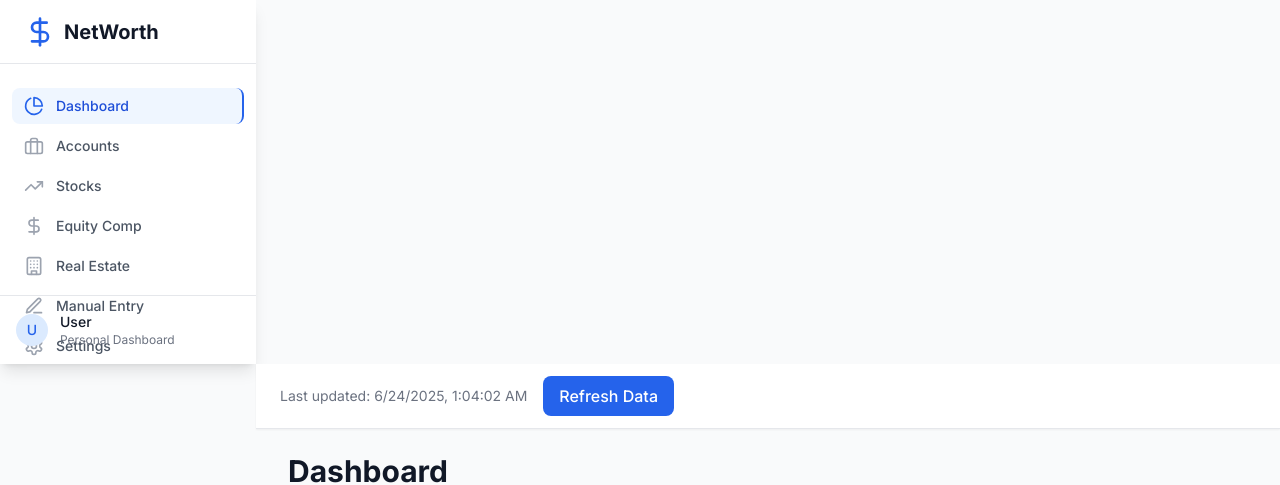
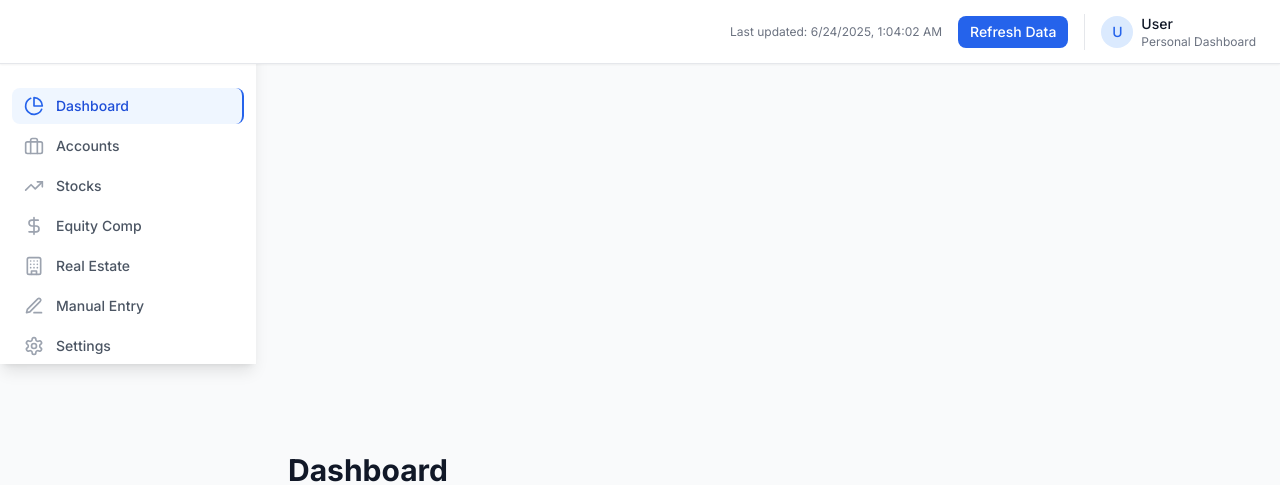
Before and after one commit to kharyam/networth-dashboard, a React (Vite) app in the folder frontend/: page / in a window 1280 px wide. Shown: the top 485 px of the page. Built offline with nearby package versions, Linux system fonts and the light colour scheme; no server answers.

Commit message:
More prompt 1.1 updats, UI alignment

```diff
--- a/frontend/src/components/Layout.tsx
+++ b/frontend/src/components/Layout.tsx
@@ -40,24 +40,77 @@ function Layout({ children }: LayoutProps) {
         />
       )}
 
+      {/* Top header spanning full width */}
+      <div className="fixed top-0 left-0 right-0 z-30 h-16 bg-white border-b border-gray-200 shadow-sm">
+        <div className="flex items-center justify-between h-full px-4 sm:px-6">
+          {/* Left side - Logo and mobile menu */}
+          <div className="flex items-center">
+            <button
+              className="lg:hidden mr-4"
+              onClick={() => setSidebarOpen(true)}
+            >
+              <Menu className="w-6 h-6 text-gray-400" />
+            </button>
+
+            {/* Logo visible on mobile */}
+            <div className="flex items-center lg:hidden">
+              <DollarSign className="w-8 h-8 text-primary-600" />
+              <span className="ml-2 text-xl font-bold text-gray-900">NetWorth</span>
+            </div>
+          </div>
+
+          {/* Right side - User info and actions */}
+          <div className="flex items-center space-x-4">
+            <div className="hidden sm:flex items-center space-x-4">
+              <div className="text-right">
+                <p className="text-xs text-gray-500">
+                  Last updated: {new Date().toLocaleString()}
+                </p>
+              </div>
+
+              <button className="btn-primary text-sm px-3 py-1.5">
+                Refresh Data
+              </button>
+            </div>
+
+            {/* User profile */}
+            <div className="flex items-center space-x-3 border-l border-gray-200 pl-4">
+              <div className="flex items-center space-x-2">
+                <div className="w-8 h-8 bg-primary-100 rounded-full flex items-center justify-center">
+                  <span className="text-primary-600 text-sm font-medium">U</span>
+                </div>
+                <div className="hidden sm:block">
+                  <p className="text-sm font-medium text-gray-900">User</p>
+                  <p className="text-xs text-gray-500">Personal Dashboard</p>
+                </div>
+              </div>
+            </div>
+          </div>
+        </div>
+      </div>
+
       {/* Sidebar */}
-      <div className={`fixed inset-y-0 left-0 z-50 w-64 bg-white shadow-lg transform transition-transform duration-300 ease-in-out lg:translate-x-0 lg:static lg:inset-0 ${
+      <div className={`fixed inset-y-0 left-0 z-50 w-64 bg-white shadow-lg transform transition-transform duration-300 ease-in-out lg:translate-x-0 lg:static lg:inset-0 pt-16 ${
         sidebarOpen ? 'translate-x-0' : '-translate-x-full'
       }`}>
-        <div className="flex items-center justify-between h-16 px-6 border-b border-gray-200">
+        {/* Logo in sidebar for desktop */}
+        <div className="hidden lg:flex items-center justify-between h-16 px-6 border-b border-gray-200 -mt-16 bg-white">
           <div className="flex items-center">
             <DollarSign className="w-8 h-8 text-primary-600" />
             <span className="ml-2 text-xl font-bold text-gray-900">NetWorth</span>
           </div>
+        </div>
+
+        {/* Close button for mobile */}
+        <div className="lg:hidden flex justify-end p-4 -mt-4">
           <button
-            className="lg:hidden"
             onClick={() => setSidebarOpen(false)}
           >
             <X className="w-6 h-6 text-gray-400" />
           </button>
         </div>
 
-        <nav className="mt-6 px-3">
+        <nav className="px-3 mt-6">
           <div className="space-y-1">
             {navigation.map((item) => {
               const isActive = location.pathname === item.href
@@ -84,51 +137,13 @@ function Layout({ children }: LayoutProps) {
           </div>
         </nav>
 
-        {/* Sidebar footer */}
-        <div className="absolute bottom-0 left-0 right-0 p-4 border-t border-gray-200">
-          <div className="flex items-center">
-            <div className="flex-shrink-0">
-              <div className="w-8 h-8 bg-primary-100 rounded-full flex items-center justify-center">
-                <span className="text-primary-600 text-sm font-medium">U</span>
-              </div>
-            </div>
-            <div className="ml-3">
-              <p className="text-sm font-medium text-gray-900">User</p>
-              <p className="text-xs text-gray-500">Personal Dashboard</p>
-            </div>
-          </div>
-        </div>
       </div>
 
       {/* Main content */}
-      <div className="lg:pl-64">
-        {/* Top header */}
-        <div className="sticky top-0 z-40 bg-white shadow-sm border-b border-gray-200">
-          <div className="flex items-center justify-between h-16 px-4 sm:px-6">
-            <button
-              className="lg:hidden"
-              onClick={() => setSidebarOpen(true)}
-            >
-              <Menu className="w-6 h-6 text-gray-400" />
-            </button>
-
-            <div className="flex items-center space-x-4">
-              <div className="hidden sm:block">
-                <p className="text-sm text-gray-500">
-                  Last updated: {new Date().toLocaleString()}
-                </p>
-              </div>
-
-              <button className="btn-primary">
-                Refresh Data
-              </button>
-            </div>
-          </div>
-        </div>
-
-        {/* Page content */}
+      <div className="lg:pl-64 pt-16">
+        {/* Page content - now perfectly aligned with sidebar */}
         <main className="flex-1">
-          <div className="py-6 px-4 sm:px-6 lg:px-8">
+          <div className="px-4 sm:px-6 lg:px-8 pt-6 pb-6">
             {children}
           </div>
         </main>
```
